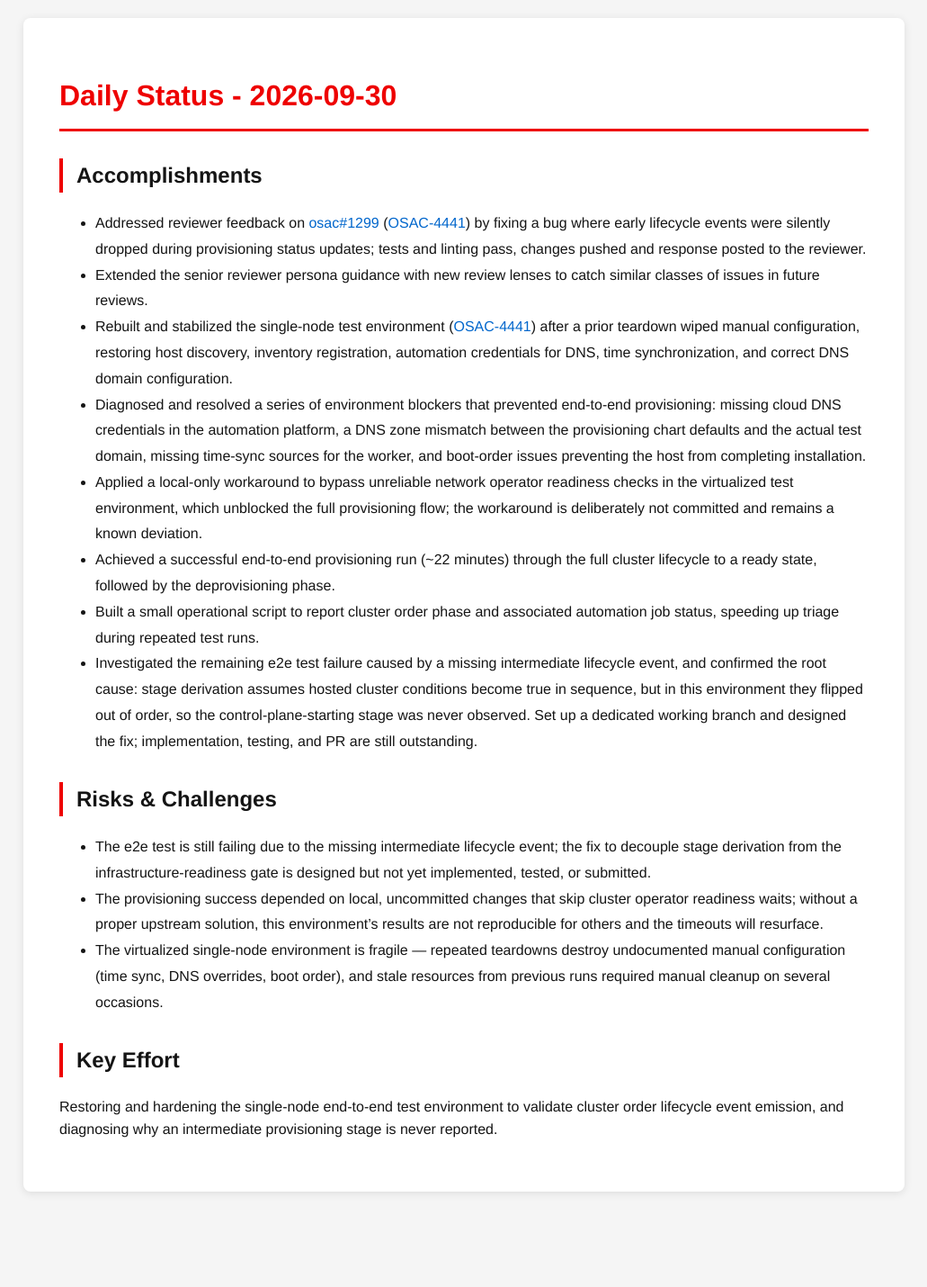
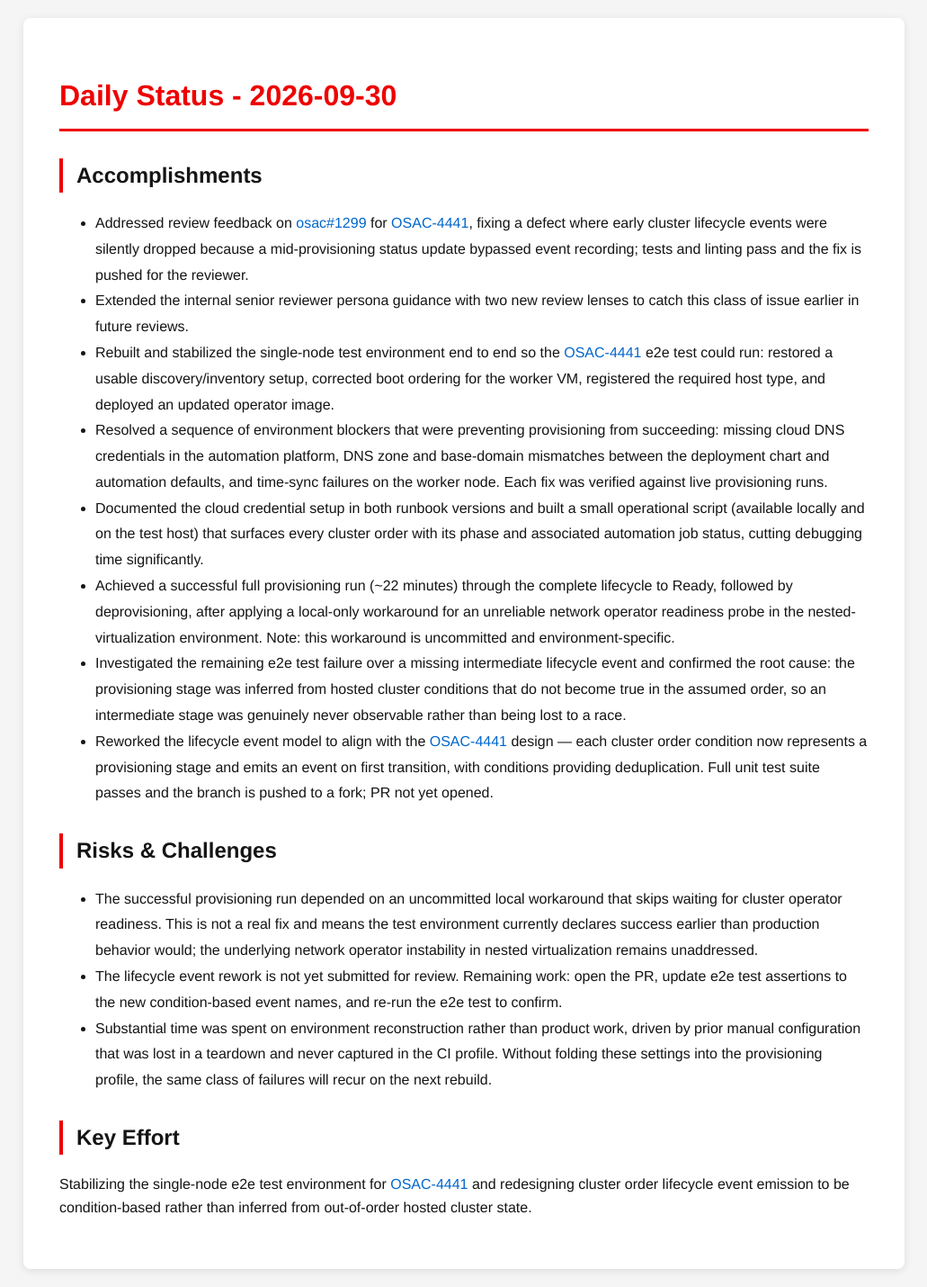
Before and after one commit to tzvatot/daily-status, a Jekyll site: the page built from 2026-09-30.md, in a window 1280 px wide. Shown: the whole page at 90% size, without its empty margins (124-1155 px from the left). Built offline with Jekyll 4.4.1, drawn with Linux system fonts in a browser that asks for light colours; before the commit the page ends 1344 px from its top, so only the background shows below that.

Commit message:
Daily status update - 2026-09-30

```diff
--- a/2026-09-30.md
+++ b/2026-09-30.md
@@ -7,19 +7,22 @@ date: 2026-09-30
 # Daily Status - 2026-09-30
 
 ## Accomplishments
-- Addressed reviewer feedback on [osac#1299](https://github.com/osac-project/osac/pull/1299) ([OSAC-4441](https://redhat.atlassian.net/browse/OSAC-4441)) by fixing a bug where early lifecycle events were silently dropped during provisioning status updates; tests and linting pass, changes pushed and response posted to the reviewer.
-- Extended the senior reviewer persona guidance with new review lenses to catch similar classes of issues in future reviews.
-- Rebuilt and stabilized the single-node test environment ([OSAC-4441](https://redhat.atlassian.net/browse/OSAC-4441)) after a prior teardown wiped manual configuration, restoring host discovery, inventory registration, automation credentials for DNS, time synchronization, and correct DNS domain configuration.
-- Diagnosed and resolved a series of environment blockers that prevented end-to-end provisioning: missing cloud DNS credentials in the automation platform, a DNS zone mismatch between the provisioning chart defaults and the actual test domain, missing time-sync sources for the worker, and boot-order issues preventing the host from completing installation.
-- Applied a local-only workaround to bypass unreliable network operator readiness checks in the virtualized test environment, which unblocked the full provisioning flow; the workaround is deliberately not committed and remains a known deviation.
-- Achieved a successful end-to-end provisioning run (~22 minutes) through the full cluster lifecycle to a ready state, followed by the deprovisioning phase.
-- Built a small operational script to report cluster order phase and associated automation job status, speeding up triage during repeated test runs.
-- Investigated the remaining e2e test failure caused by a missing intermediate lifecycle event, and confirmed the root cause: stage derivation assumes hosted cluster conditions become true in sequence, but in this environment they flipped out of order, so the control-plane-starting stage was never observed. Set up a dedicated working branch and designed the fix; implementation, testing, and PR are still outstanding.
+
+- Addressed review feedback on [osac#1299](https://github.com/osac-project/osac/pull/1299) for [OSAC-4441](https://redhat.atlassian.net/browse/OSAC-4441), fixing a defect where early cluster lifecycle events were silently dropped because a mid-provisioning status update bypassed event recording; tests and linting pass and the fix is pushed for the reviewer.
+- Extended the internal senior reviewer persona guidance with two new review lenses to catch this class of issue earlier in future reviews.
+- Rebuilt and stabilized the single-node test environment end to end so the [OSAC-4441](https://redhat.atlassian.net/browse/OSAC-4441) e2e test could run: restored a usable discovery/inventory setup, corrected boot ordering for the worker VM, registered the required host type, and deployed an updated operator image.
+- Resolved a sequence of environment blockers that were preventing provisioning from succeeding: missing cloud DNS credentials in the automation platform, DNS zone and base-domain mismatches between the deployment chart and automation defaults, and time-sync failures on the worker node. Each fix was verified against live provisioning runs.
+- Documented the cloud credential setup in both runbook versions and built a small operational script (available locally and on the test host) that surfaces every cluster order with its phase and associated automation job status, cutting debugging time significantly.
+- Achieved a successful full provisioning run (~22 minutes) through the complete lifecycle to Ready, followed by deprovisioning, after applying a local-only workaround for an unreliable network operator readiness probe in the nested-virtualization environment. Note: this workaround is uncommitted and environment-specific.
+- Investigated the remaining e2e test failure over a missing intermediate lifecycle event and confirmed the root cause: the provisioning stage was inferred from hosted cluster conditions that do not become true in the assumed order, so an intermediate stage was genuinely never observable rather than being lost to a race.
+- Reworked the lifecycle event model to align with the [OSAC-4441](https://redhat.atlassian.net/browse/OSAC-4441) design — each cluster order condition now represents a provisioning stage and emits an event on first transition, with conditions providing deduplication. Full unit test suite passes and the branch is pushed to a fork; PR not yet opened.
 
 ## Risks & Challenges
-- The e2e test is still failing due to the missing intermediate lifecycle event; the fix to decouple stage derivation from the infrastructure-readiness gate is designed but not yet implemented, tested, or submitted.
-- The provisioning success depended on local, uncommitted changes that skip cluster operator readiness waits; without a proper upstream solution, this environment's results are not reproducible for others and the timeouts will resurface.
-- The virtualized single-node environment is fragile — repeated teardowns destroy undocumented manual configuration (time sync, DNS overrides, boot order), and stale resources from previous runs required manual cleanup on several occasions.
+
+- The successful provisioning run depended on an uncommitted local workaround that skips waiting for cluster operator readiness. This is not a real fix and means the test environment currently declares success earlier than production behavior would; the underlying network operator instability in nested virtualization remains unaddressed.
+- The lifecycle event rework is not yet submitted for review. Remaining work: open the PR, update e2e test assertions to the new condition-based event names, and re-run the e2e test to confirm.
+- Substantial time was spent on environment reconstruction rather than product work, driven by prior manual configuration that was lost in a teardown and never captured in the CI profile. Without folding these settings into the provisioning profile, the same class of failures will recur on the next rebuild.
 
 ## Key Effort
-Restoring and hardening the single-node end-to-end test environment to validate cluster order lifecycle event emission, and diagnosing why an intermediate provisioning stage is never reported.
+
+Stabilizing the single-node e2e test environment for [OSAC-4441](https://redhat.atlassian.net/browse/OSAC-4441) and redesigning cluster order lifecycle event emission to be condition-based rather than inferred from out-of-order hosted cluster state.
```
